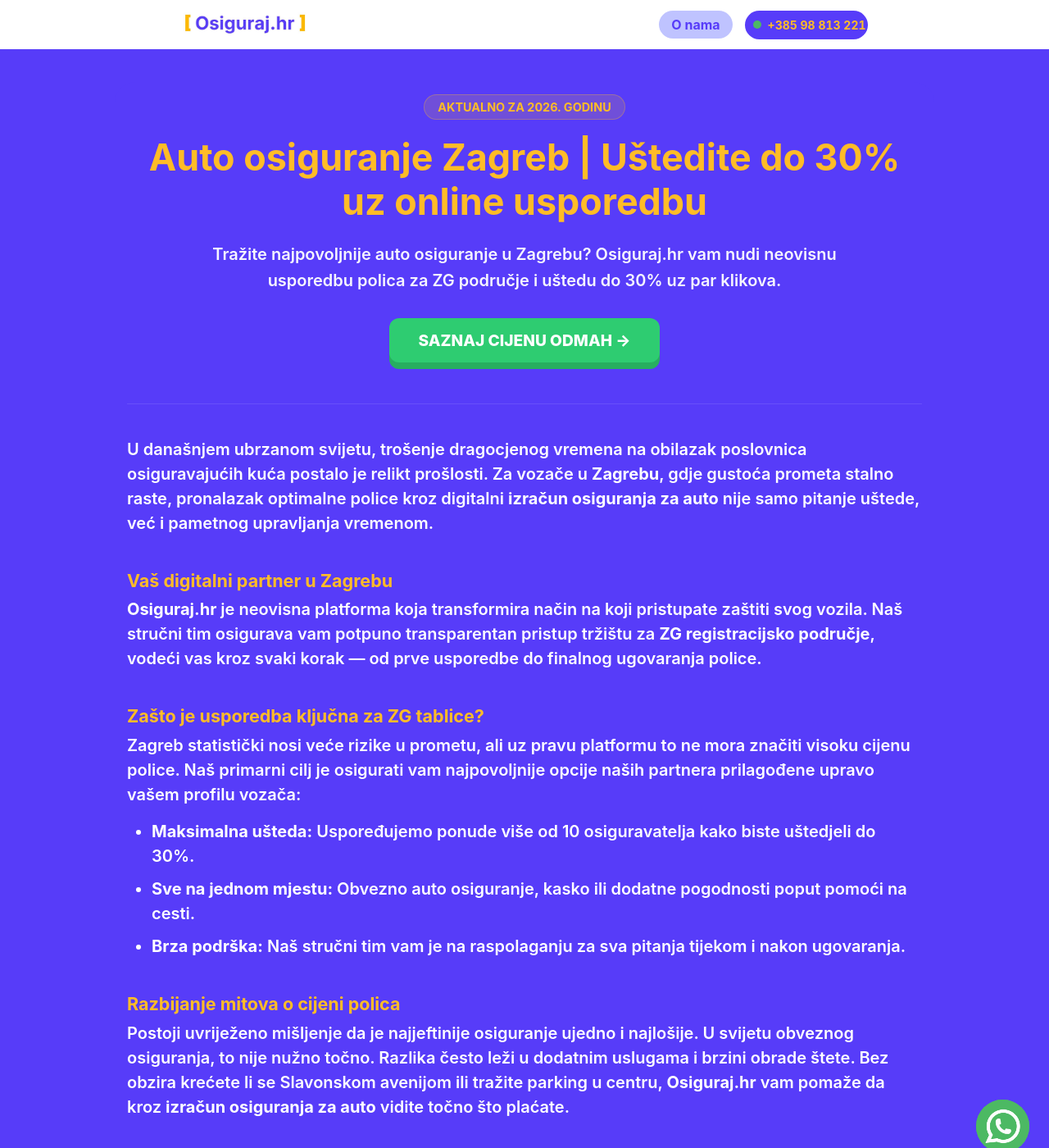
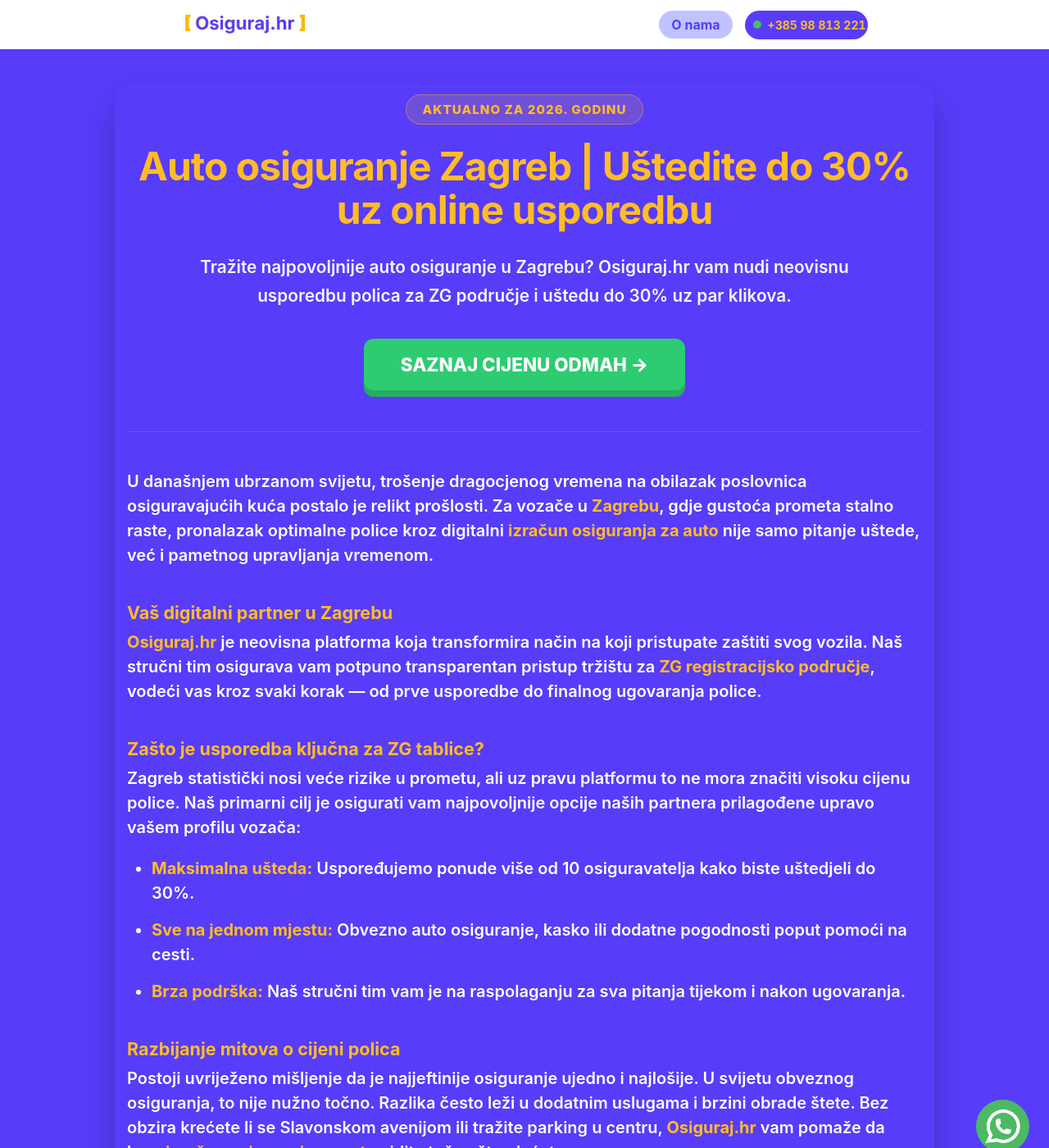
Before and after one commit to Filip-Gale/OsigurajHR, a Jekyll site: the page built from _gradovi/zagreb.md, in a window 1280 px wide and 1400 px high. Shown: the whole window at 82% size. Built offline with Jekyll 4.4.1, drawn with Linux system fonts in a browser that asks for light colours; some of the changed text lies outside the part shown.

Commit message:
Update grad.html

```diff
--- a/_layouts/grad.html
+++ b/_layouts/grad.html
@@ -6,6 +6,7 @@
     j=d.createElement(s),dl=l!='dataLayer'?'&l='+l:'';j.async=true;j.src=
     'https://www.googletagmanager.com/gtm.js?id='+i+dl;f.parentNode.insertBefore(j,f);
     })(window,document,'script','dataLayer','GTM-TPNZZVZ5');</script>
+
     <meta charset="UTF-8">
     <meta name="viewport" content="width=device-width, initial-scale=1.0">
 
@@ -15,10 +16,32 @@
     <link rel="icon" type="image/jpeg" href="{{ '/img/favicon.jpg' | relative_url }}">
 
     <style>
-        /* Podnaslovi u tvojoj žutoj boji */
+        /* Boje podnaslova */
         .post-content h2, .post-content h3 {
             color: #ffbc27 !important;
             margin-top: 35px;
+            font-weight: 700;
+        }
+
+        /* 1. ISPRAVAK: Agresivnije bojanje BOLDANOG teksta u žuto */
+        .post-content strong,
+        .post-content b,
+        .post-content span[style*="font-weight: bold"],
+        .post-content span[style*="font-weight:bold"] {
+            color: #ffbc27 !important;
+        }
+
+        /* 2. ISPRAVAK: Linkovi moraju biti žuti i podcrtani */
+        .post-content a {
+            color: #ffbc27 !important;
+            text-decoration: underline !important;
+            font-weight: 700 !important;
+            transition: opacity 0.2s;
+        }
+
+        .post-content a:hover {
+            opacity: 0.8;
+            text-decoration: none !important;
         }
 
         /* Glavni zeleni 3D gumb */
@@ -26,8 +49,8 @@
             display: inline-block;
             background-color: #2ecc71;
             color: white !important;
-            padding: 18px 40px;
-            text-decoration: none;
+            padding: 18px 45px;
+            text-decoration: none !important;
             border-radius: 12px;
             font-weight: 800;
             font-size: 1.4rem;
@@ -35,27 +58,30 @@
             transition: all 0.1s ease;
             border: none;
             cursor: pointer;
+            text-transform: uppercase;
         }
         .btn-saznaj:active {
             transform: translateY(4px);
             box-shadow: 0 4px 0 #27ae60;
         }
 
-        /* Tag za godinu - diskretno i profesionalno */
+        /* Tag za godinu */
         .year-tag {
             display: inline-block;
             background-color: rgba(255, 188, 39, 0.15);
             color: #ffbc27;
-            padding: 6px 16px;
+            padding: 8px 20px;
             border-radius: 50px;
-            font-weight: bold;
-            font-size: 0.9rem;
-            margin-bottom: 20px;
-            border: 1px solid rgba(255, 188, 39, 0.3);
+            font-weight: 800;
+            font-size: 0.95rem;
+            margin-bottom: 25px;
+            border: 1px solid rgba(255, 188, 39, 0.4);
             text-transform: uppercase;
+            letter-spacing: 1px;
         }
 
-        .post-content li { margin-bottom: 10px; }
+        .post-content li { margin-bottom: 15px; }
+        .post-content p { margin-bottom: 20px; }
     </style>
 </head>
 <body>
@@ -66,16 +92,16 @@
 
     <div class="margin-top-100"> </div>
 
-    <main class="width-container-1000 text-white pad round" style="background-color: #573cf9;">
+    <main class="width-container-1000 text-white pad round" style="background-color: #573cf9; box-shadow: 0 20px 40px rgba(0,0,0,0.2);">
 
-        <header style="text-align: center; border-bottom: 1px solid rgba(255,255,255,0.1); padding-bottom: 50px; margin-bottom: 40px;">
-            <div class="year-tag">Aktualno za 2026. godinu</div>
-            <h1 style="font-size: 2.8rem; color: #ffbc27; margin-bottom: 20px; line-height: 1.2;">{{ page.title }}</h1>
-            <p style="font-size: 1.25rem; opacity: 0.95; max-width: 800px; margin: 0 auto 30px auto; line-height: 1.6;">
+        <header style="text-align: center; border-bottom: 1px solid rgba(255,255,255,0.15); padding-bottom: 50px; margin-bottom: 45px;">
+            <div class="year-tag">AKTUALNO ZA 2026. GODINU</div>
+            <h1 style="font-size: 3rem; color: #ffbc27; margin-bottom: 25px; line-height: 1.1; letter-spacing: -1px;">{{ page.title }}</h1>
+            <p style="font-size: 1.3rem; opacity: 0.95; max-width: 850px; margin: 0 auto 35px auto; line-height: 1.7;">
                 {{ page.description }}
             </p>
 
-            <a href="/izracunaj-cijenu/" class="btn-saznaj" style="font-size: 1.2rem; padding: 15px 35px;">
+            <a href="/izracunaj-cijenu/" class="btn-saznaj">
                 SAZNAJ CIJENU ODMAH →
             </a>
         </header>
@@ -84,12 +110,12 @@
             {{ content }}
         </article>
 
-        <div style="margin-top: 60px; padding: 50px 20px; background: rgba(0,0,0,0.2); border-radius: 30px; text-align: center; border: 2px solid #ffbc27;">
-            <h2 style="color: #ffbc27 !important; margin-bottom: 10px; margin-top: 0; font-size: 2.2rem;">Uštedite do 30% u gradu: {{ page.grad_ime }}</h2>
-            <p style="margin-bottom: 35px; font-size: 1.2rem; opacity: 0.9;">Usporedite ponude svih osiguranja i saznajte svoju cijenu u par sekundi.</p>
+        <div style="margin-top: 70px; padding: 55px 30px; background: rgba(0,0,0,0.25); border-radius: 40px; text-align: center; border: 3px solid #ffbc27;">
+            <h2 style="color: #ffbc27 !important; margin-bottom: 15px; margin-top: 0; font-size: 2.4rem;">Uštedite do 30% u gradu: {{ page.grad_ime }}</h2>
+            <p style="margin-bottom: 40px; font-size: 1.25rem; opacity: 0.9;">Usporedite sve osiguravajuće kuće u Hrvatskoj i preuzmite ponudu na mail.</p>
 
             <a href="/izracunaj-cijenu/" class="btn-saznaj">
-                SAZNAJ CIJENU →
+                IZRAČUNAJ CIJENU →
             </a>
         </div>
     </main>
@@ -100,36 +126,3 @@
     {% include footer.html %}
 </body>
 </html>
-
-    <div class="margin-top-100"> </div>
-
-    <main class="width-container-1000 text-white pad round" style="background-color: #573cf9;">
-
-        <header style="text-align: center; border-bottom: 1px solid rgba(255,255,255,0.2); padding-bottom: 40px; margin-bottom: 40px;">
-            <div class="year-tag">AKTUALNO ZA 2026. GODINU</div>
-            <h1 style="font-size: 2.8rem; color: #ffbc27; margin-bottom: 20px; line-height: 1.2;">{{ page.title }}</h1>
-            <p style="font-size: 1.25rem; opacity: 0.95; max-width: 850px; margin: 0 auto; line-height: 1.6;">
-                {{ page.description }}
-            </p>
-        </header>
-
-        <article class="post-content" style="color: white; line-height: 1.9; font-size: 1.15rem;">
-            {{ content }}
-        </article>
-
-        <div style="margin-top: 60px; padding: 45px 20px; background: rgba(0,0,0,0.2); border-radius: 30px; text-align: center; border: 2px solid #ffbc27;">
-            <h2 style="color: #ffbc27 !important; margin-bottom: 5px; margin-top: 0; font-size: 2.2rem;">Uštedite do 30% u gradu: {{ page.grad_ime }}</h2>
-            <p style="margin-bottom: 35px; font-size: 1.2rem; opacity: 0.9;">Usporedite ponude svih osiguranja i saznajte svoju cijenu odmah.</p>
-
-            <a href="/izracunaj-cijenu/" class="btn-saznaj">
-                SAZNAJ CIJENU →
-            </a>
-        </div>
-    </main>
-
-    <div class="margin-top-100"> </div>
-
-    {% include wapp.html %}
-    {% include footer.html %}
-</body>
-</html>
```
